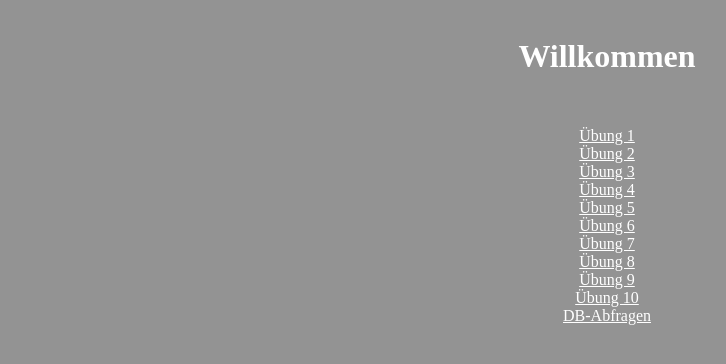
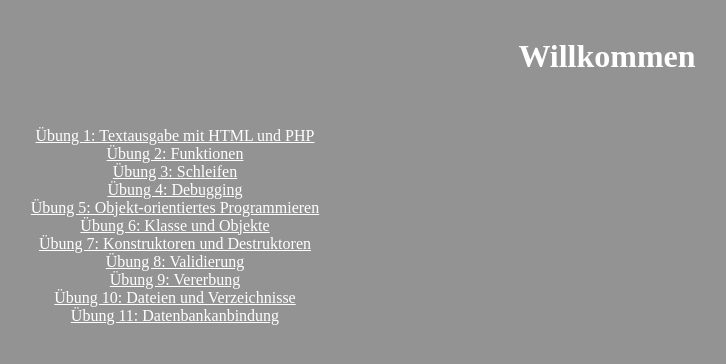
Before and after one commit to CodaCodalis/turbo-carnym-val, a PHP site: page /php-uebung/index.php in a window 1280 px wide. Shown: the top 364 px of the page, without its empty margins (33-759 px from the left). Run offline with PHP 8.4, Linux system fonts and the light colour scheme.

Commit message:
index.php verschoenert

```diff
--- a/php-uebung/css/style.css
+++ b/php-uebung/css/style.css
@@ -15,3 +15,11 @@ h1 {
   min-width: 800px;
   text-align: center;
 }
+
+#indexlinks {
+    width: 400px;
+}
+
+#indexlinks a {
+    text-align: left;
+}
--- a/php-uebung/index.php
+++ b/php-uebung/index.php
@@ -6,17 +6,19 @@
 
   	<body>
       	<h1>Willkommen</h1>
-      		<a href="uebung1.php">Übung 1</a><br>
-      		<a href="uebung2.php">Übung 2</a><br>
-      		<a href="uebung3.php">Übung 3</a><br>
-      		<a href="uebung4.php">Übung 4</a><br>
-       		<a href="uebung5.php">Übung 5</a><br>
-      		<a href="uebung6.php">Übung 6</a><br>
-      		<a href="uebung7.php">Übung 7</a><br>
-      		<a href="uebung8.php">Übung 8</a><br>
-			<a href="uebung9.php">Übung 9</a><br>
-			<a href="uebung10.php">Übung 10</a><br>
-			<a href="dbAbfragen.php">DB-Abfragen</a><br>
+      	<div id="indexlinks">
+      		<a href="uebung1.php">Übung 1: Textausgabe mit HTML und PHP</a><br>
+      		<a href="uebung2.php">Übung 2: Funktionen</a><br>
+      		<a href="uebung3.php">Übung 3: Schleifen</a><br>
+      		<a href="uebung4.php">Übung 4: Debugging</a><br>
+       		<a href="uebung5.php">Übung 5: Objekt-orientiertes Programmieren</a><br>
+      		<a href="uebung6.php">Übung 6: Klasse und Objekte</a><br>
+      		<a href="uebung7.php">Übung 7: Konstruktoren und Destruktoren</a><br>
+      		<a href="uebung8.php">Übung 8: Validierung</a><br>
+			<a href="uebung9.php">Übung 9: Vererbung</a><br>
+			<a href="uebung10.php">Übung 10: Dateien und Verzeichnisse</a><br>
+			<a href="dbAbfragen.php">Übung 11: Datenbankanbindung</a><br>
+        </div>
     <?php
 	?>
   	</body>
```
Also changed, not shown: 1 other file.
